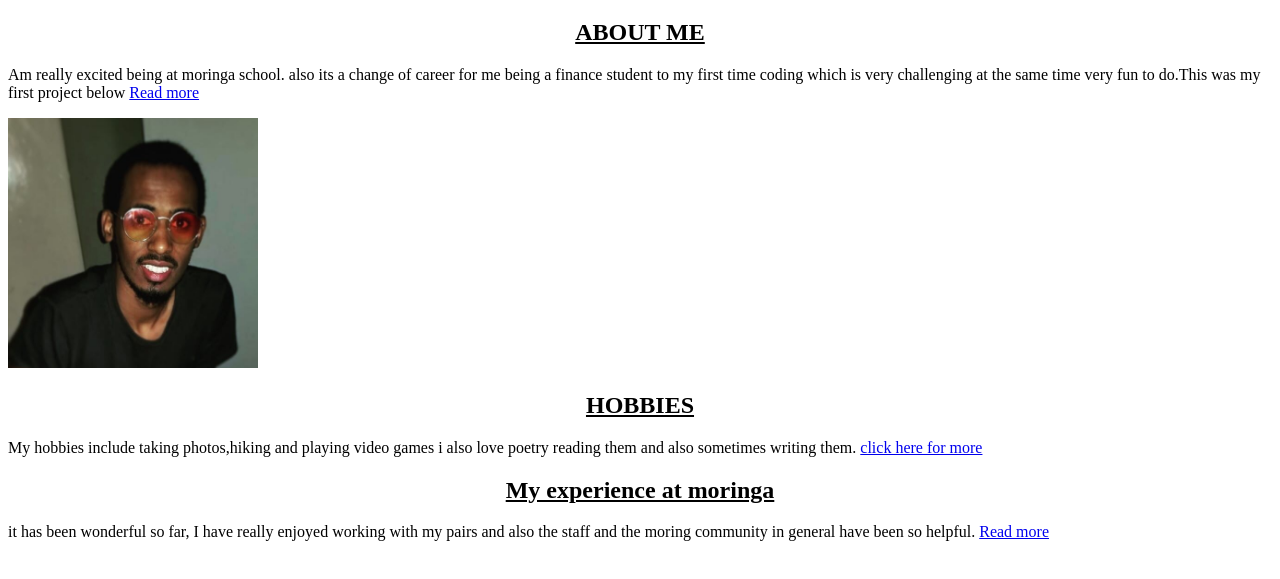
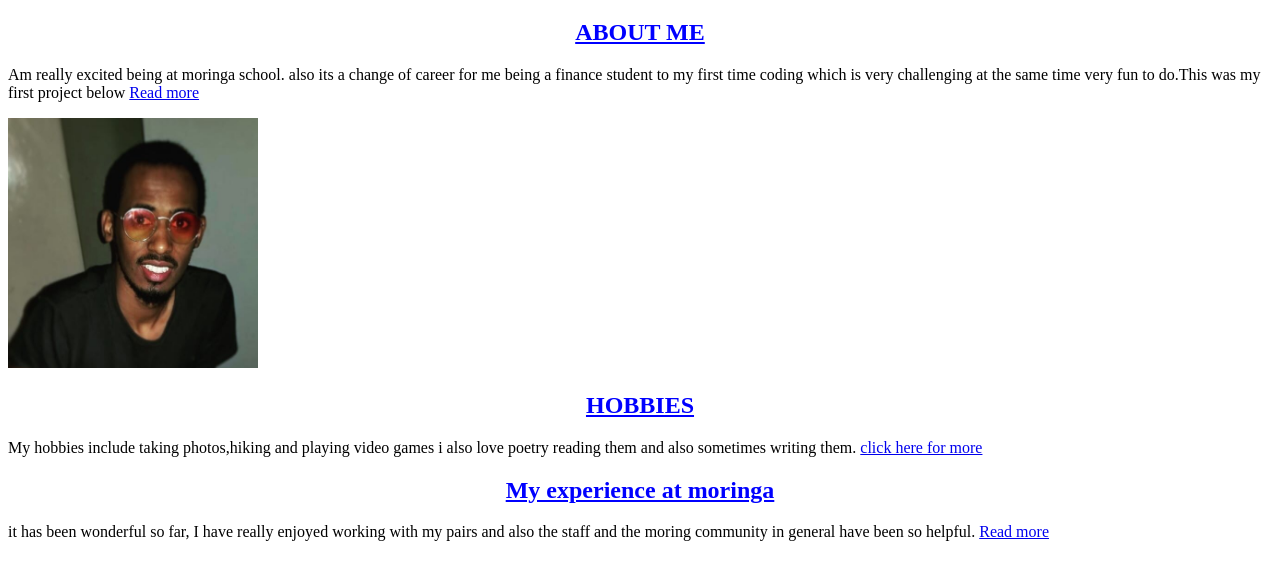
Before and after one commit to amiinegal/portfolio, a plain HTML site: page index.html in a window 1280 px wide. Shown: the part 61-640 px from the top of the page. Drawn offline with Linux system fonts and the light colour scheme.

Commit message:
index.html

```diff
--- a/css/style.css
+++ b/css/style.css
@@ -6,7 +6,7 @@ h1{
 h2{
     text-align: center;
     text-decoration-line: underline;
-    color:black;
+    color:blue;
 }
 h3{text-align: center;
     text-decoration-line: underline;
@@ -15,5 +15,6 @@ h3{text-align: center;
 }
 body{
     background-position: center;
-    background-image: url()
+    background-image: url(ffe6e6);
+
 }
--- a/index.html
+++ b/index.html
@@ -10,14 +10,15 @@
         <h1>
             AMIN ADAN
 </h1>
+
           <h2>
               ABOUT ME</h2>
              <p>
                 Am really excited being at moringa school. also its a change of career for me being a finance student to my first time coding which is very challenging at the same time very fun to do.This was my first project below
           <a href="file:///home/amin/Documents/portfolio/projects.html">Read more</a>
              </p>
-                 <img src="mp.jpg" width="250px" height="250px" alt="shady">
 
+             <img src="mp.jpg" width="250px" height="250px" alt="shady">
 
                          <link rel="stylesheet" href="index.html">
             <h2>
@@ -38,6 +39,7 @@
                         it has been wonderful so far, I have really enjoyed working with my pairs and also the staff and the moring community in general have been so helpful.
                         <a href="file:///home/amin/Documents/portfolio/moringa.html">Read more</a>
                     </p>
+            </div>
 
 
 
```
Also changed, not shown: nc.jpg (added).
